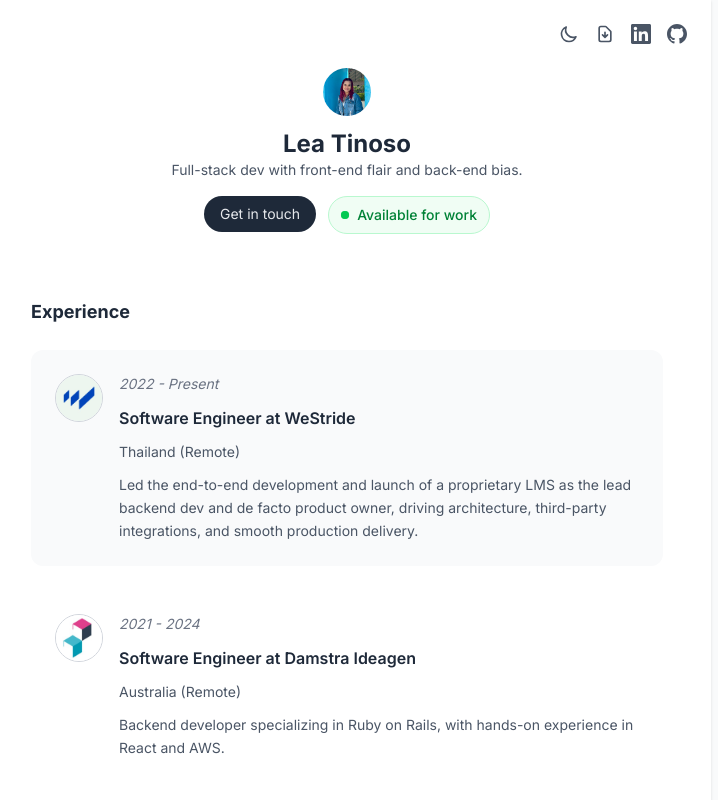
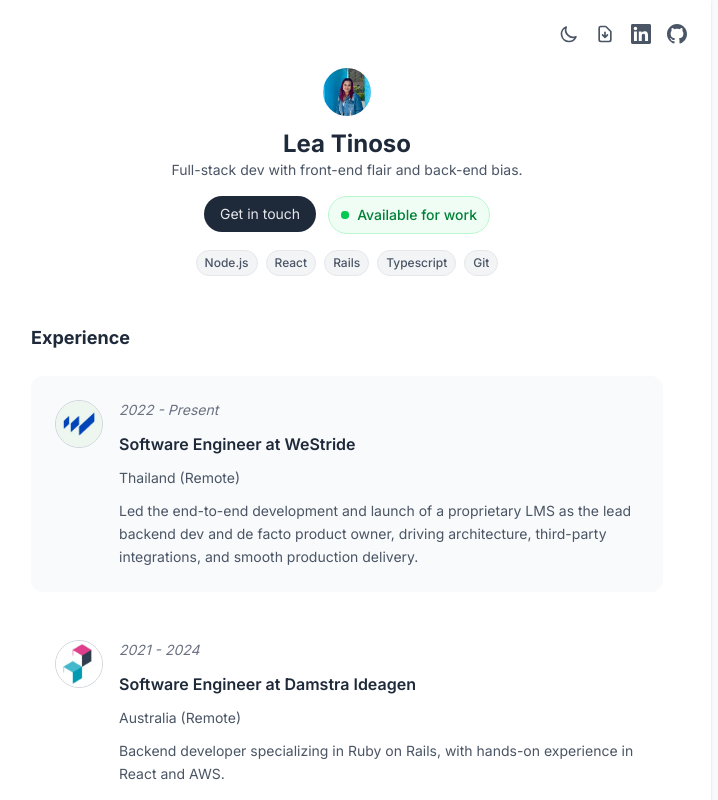
Before and after one commit to lea927/portfolio-v2, a React (Vite) app: page / in a window 1280 px wide. Shown: the top 800 px of the page, without its empty margins (293-1011 px from the left). Built offline with nearby package versions, Linux system fonts and the light colour scheme.

Commit message:
feat: add skills component

```diff
--- a/src/components/Hero.jsx
+++ b/src/components/Hero.jsx
@@ -1,8 +1,11 @@
 import photo from '/photo.jpeg'
 import Button from './Button'
 import StatusButton from './StatusButton'
+import { motion } from 'framer-motion'
 
 function Hero() {
+  const skills = ["Node.js", "React", "Rails", "Typescript", "Git"]
+
   return (
     <div className="text-gray-600 dark:text-gray-300 flex flex-col items-center justify-center transition-colors duration-300">
       <img src={photo} alt="" className='h-12 w-12 rounded-full mb-3' />
@@ -12,6 +15,19 @@ function Hero() {
         <Button text="Get in touch" link="mailto:lealyn.tinoso@gmail.com" />
         <StatusButton />
       </div>
+      <div className="flex flex-wrap gap-2 justify-center max-w-xs">
+        {skills.map((skill, index) => (
+          <motion.span
+            key={index}
+            className="inline-block bg-gray-100 dark:bg-gray-700 text-gray-600 dark:text-gray-400 px-2 py-1 rounded-full text-xs font-medium border border-gray-200 dark:border-gray-600 transition-colors duration-300 cursor-pointer"
+            whileHover={{ scale: 1.1 }}
+            whileTap={{ scale: 0.95 }}
+            transition={{ type: "spring", stiffness: 400, damping: 15 }}
+          >
+            {skill}
+          </motion.span>
+        ))}
+      </div>
     </div>
   )
 }
--- /dev/null
+++ b/src/components/Skills.jsx
@@ -0,0 +1,21 @@
+function Skills() {
+  const skills = ["Node.js", "React", "Rails", "Typescript", "Git"]
+
+  return (
+    <div className="text-gray-600 dark:text-gray-300 p-12 transition-colors duration-300">
+      <h2 className="text-lg font-bold text-gray-800 dark:text-gray-100 mb-6 transition-colors duration-300">Skills</h2>
+      <div className="flex flex-wrap gap-3">
+        {skills.map((skill, index) => (
+          <span
+            key={index}
+            className="inline-block bg-gray-100 dark:bg-gray-700 text-gray-700 dark:text-gray-300 px-4 py-2 rounded-full text-sm font-medium border border-gray-200 dark:border-gray-600 transition-colors duration-300 hover:bg-gray-200 dark:hover:bg-gray-600"
+          >
+            {skill}
+          </span>
+        ))}
+      </div>
+    </div>
+  )
+}
+
+export default Skills
```
